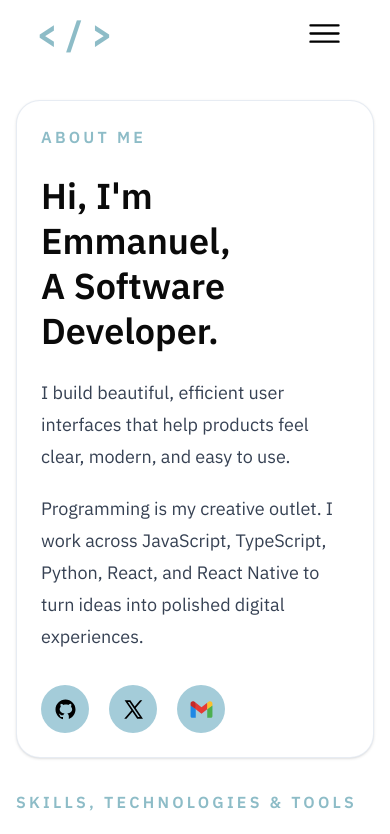
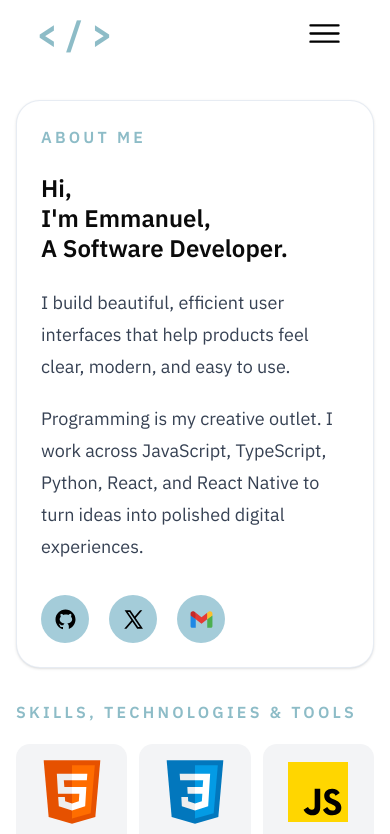
Before and after one commit to Opesco12/my-portfolio, a React (Vite) app: page / in a window 390 px wide. Shown: the top 834 px of the page. Built offline with nearby package versions, Linux system fonts and the light colour scheme.

Commit message:
update about sections

```diff
--- a/src/components/sections/About.tsx
+++ b/src/components/sections/About.tsx
@@ -4,7 +4,7 @@ const About = () => {
   return (
     <div
       id="about"
-      className="px-4 py-8 md:px-40 md:py-12"
+      className="px-4 py-8 md:px-40 md:py-12 md:my-25"
     >
       <motion.div
         className="rounded-3xl border border-slate-200/80 bg-white p-6 shadow-sm md:p-12"
@@ -19,8 +19,8 @@ const About = () => {
             </p>
           </div>
 
-          <h2 className="mt-6 text-4xl font-semibold leading-tight md:text-6xl">
-            Hi, I&apos;m Emmanuel,
+          <h2 className="mt-6 text-2xl font-semibold leading-tight md:text-6xl">
+            Hi, <br /> I&apos;m Emmanuel,
             <br />A Software Developer.
           </h2>
 
--- a/src/pages/ProjectDetails.tsx
+++ b/src/pages/ProjectDetails.tsx
@@ -39,7 +39,7 @@ const ProjectDetails = () => {
     }
 
     const project = myProjects?.find(
-      (project) => _.kebabCase(project.title) === params.project
+      (project) => _.kebabCase(project.title) === params.project,
     );
     if (project) {
       setProject(project);
@@ -80,12 +80,9 @@ const ProjectDetails = () => {
       whileInView={{ y: 0, opacity: 1 }}
       transition={{ delay: 0.1, duration: 0.5 }}
       viewport={{ once: true, amount: 0.4 }}
-      className="mx-auto max-w-6xl px-4 py-8 md:py-12"
+      className="mx-auto px-4 md:px-40 py-8 md:py-12"
     >
       <div className="mb-6">
-        <p className="text-sm uppercase tracking-[0.2em] text-primary">
-          Project Details
-        </p>
         <h1 className="mt-2 text-3xl font-semibold text-slate-900 md:text-4xl">
           {project?.title}
         </h1>
@@ -117,7 +114,7 @@ const ProjectDetails = () => {
                   <img
                     src={image}
                     alt="project image"
-                    className="mx-auto h-full w-full object-contain"
+                    className="mx-auto min-h-100 w-full object-contain"
                   />
                 </CarouselItem>
               ))}
@@ -141,7 +138,7 @@ const ProjectDetails = () => {
           </Carousel>
         </div>
         {project?.mobileApp && (
-          <div className="hidden rounded-2xl border border-slate-200 bg-white p-4 md:block">
+          <div className="hidden h-fit rounded-2xl border border-slate-200 bg-white p-4 md:block">
             {project?.expoUrl && (
               <>
                 <QRCode
@@ -207,7 +204,9 @@ const ProjectDetails = () => {
                 value={project.expoUrl}
                 viewBox={`0 0 256 256`}
               />
-              <p className="py-2 text-center text-sm">Scan to open in expo go</p>
+              <p className="py-2 text-center text-sm">
+                Scan to open in expo go
+              </p>
             </div>
           )}
 
--- a/src/pages/Projects.tsx
+++ b/src/pages/Projects.tsx
@@ -7,7 +7,7 @@ const Projects = () => {
     <section className="px-4 py-8 md:px-40 md:py-12">
       <div className="mx-auto max-w-6xl">
         <p className="text-base font-semibold uppercase tracking-[0.2em] text-primary">
-          Selected Work
+          Selected Works
         </p>
         <h1 className="mt-3 text-4xl font-semibold tracking-tight text-slate-900 md:text-5xl">
           Projects
```
Lines whose indentation alone changed are shown as unchanged.
